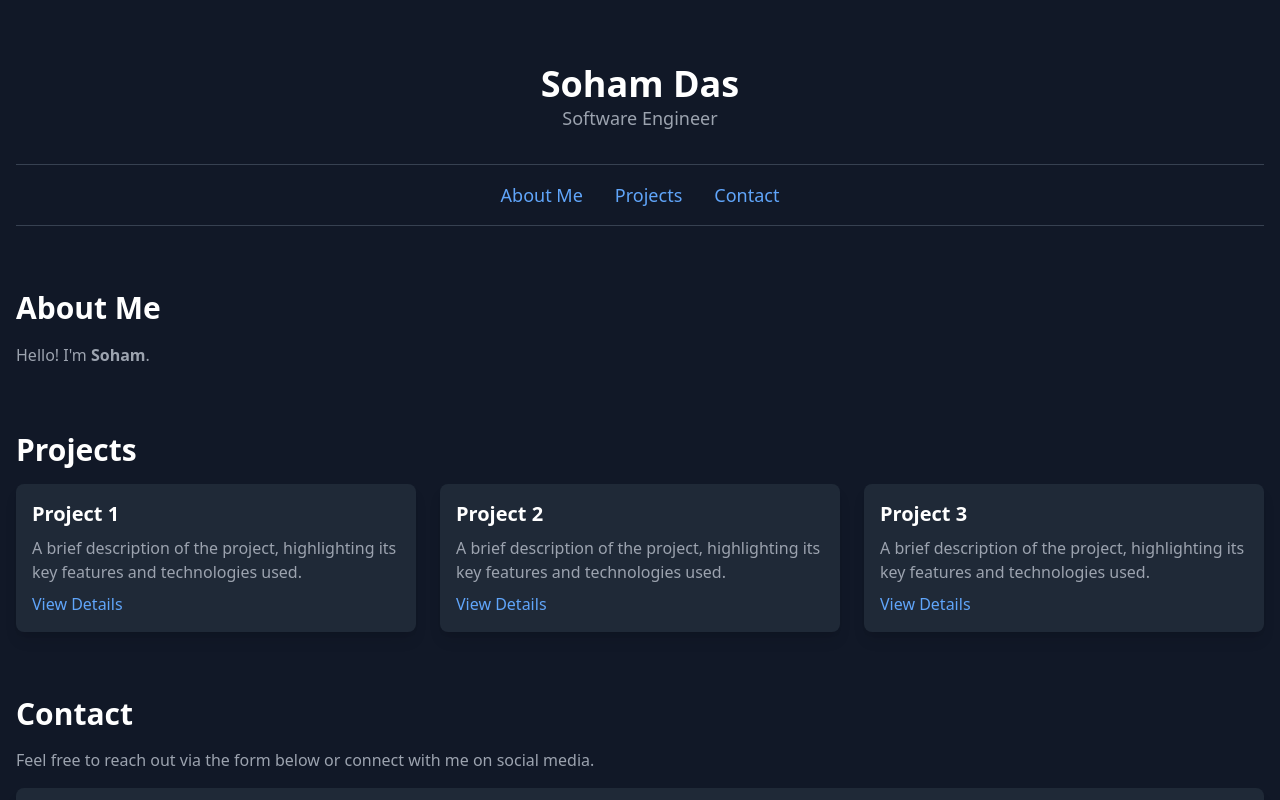
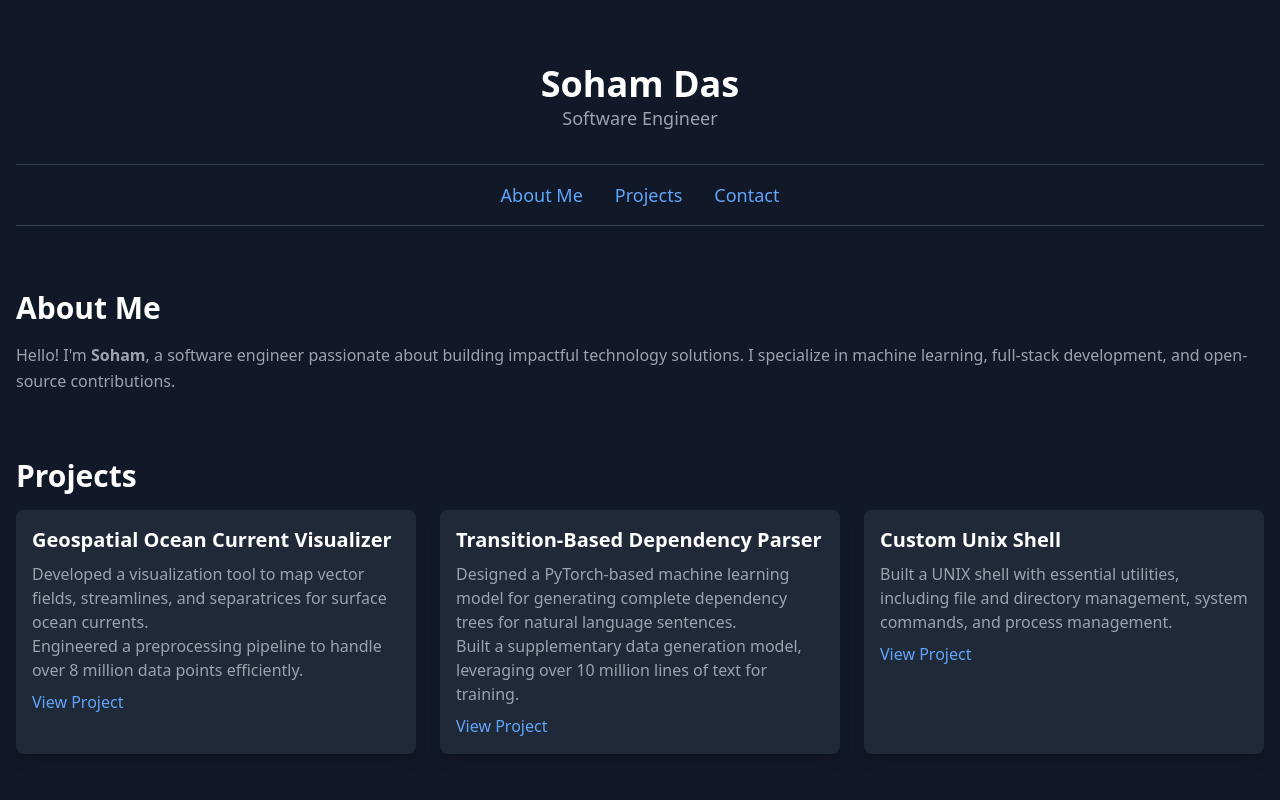
Before and after one commit to Sodas0/Sodas0.github.io, a plain HTML site: page index.html in a window 1280 px wide. Shown: the top 800 px of the page. Drawn offline with nearby package versions, Linux system fonts and the light colour scheme.

Commit message:
updated projects section

```diff
--- a/index.html
+++ b/index.html
@@ -39,7 +39,8 @@
         <section id="about" class="py-8 fade-in">
             <h2 class="text-3xl font-semibold mb-4 text-white">About Me</h2>
             <p class="text-gray-400 leading-relaxed">
-                Hello! I'm <strong>Soham</strong>.
+                Hello! I'm <strong>Soham</strong>, a software engineer passionate about building impactful technology solutions.
+                I specialize in machine learning, full-stack development, and open-source contributions.
             </p>
         </section>
 
@@ -47,22 +48,27 @@
         <section id="projects" class="py-8 fade-in">
             <h2 class="text-3xl font-semibold mb-4 text-white">Projects</h2>
             <div class="grid grid-cols-1 md:grid-cols-2 lg:grid-cols-3 gap-6">
-                <!-- Project Card -->
+                <!-- Geospatial Ocean Current Visualizer -->
                 <div class="bg-gray-800 shadow-lg rounded-lg p-4">
-                    <h3 class="text-xl font-semibold mb-2 text-white">Project 1</h3>
-                    <p class="text-gray-400">A brief description of the project, highlighting its key features and technologies used.</p>
-                    <a href="#" class="text-blue-400 hover:underline mt-2 inline-block">View Details</a>
+                    <h3 class="text-xl font-semibold mb-2 text-white">Geospatial Ocean Current Visualizer</h3>
+                    <p class="text-gray-400">Developed a visualization tool to map vector fields, streamlines, and separatrices for surface ocean currents.</p>
+                    <p class="text-gray-400">Engineered a preprocessing pipeline to handle over 8 million data points efficiently.</p>
+                    <a href="#" class="text-blue-400 hover:underline mt-2 inline-block">View Project</a>
                 </div>
-                <!-- Repeat Project Cards -->
+
+                <!-- Transition-Based Dependency Parser -->
                 <div class="bg-gray-800 shadow-lg rounded-lg p-4">
-                    <h3 class="text-xl font-semibold mb-2 text-white">Project 2</h3>
-                    <p class="text-gray-400">A brief description of the project, highlighting its key features and technologies used.</p>
-                    <a href="#" class="text-blue-400 hover:underline mt-2 inline-block">View Details</a>
+                    <h3 class="text-xl font-semibold mb-2 text-white">Transition-Based Dependency Parser</h3>
+                    <p class="text-gray-400">Designed a PyTorch-based machine learning model for generating complete dependency trees for natural language sentences.</p>
+                    <p class="text-gray-400">Built a supplementary data generation model, leveraging over 10 million lines of text for training.</p>
+                    <a href="#" class="text-blue-400 hover:underline mt-2 inline-block">View Project</a>
                 </div>
+
+                <!-- Custom Unix Shell -->
                 <div class="bg-gray-800 shadow-lg rounded-lg p-4">
-                    <h3 class="text-xl font-semibold mb-2 text-white">Project 3</h3>
-                    <p class="text-gray-400">A brief description of the project, highlighting its key features and technologies used.</p>
-                    <a href="#" class="text-blue-400 hover:underline mt-2 inline-block">View Details</a>
+                    <h3 class="text-xl font-semibold mb-2 text-white">Custom Unix Shell</h3>
+                    <p class="text-gray-400">Built a UNIX shell with essential utilities, including file and directory management, system commands, and process management.</p>
+                    <a href="#" class="text-blue-400 hover:underline mt-2 inline-block">View Project</a>
                 </div>
             </div>
         </section>
@@ -90,7 +96,7 @@
 
         <!-- Footer -->
         <footer class="text-center py-8 border-t border-gray-700 mt-8">
-            <p class="text-sm text-gray-400">&copy; 2025 Your Name. All rights reserved.</p>
+            <p class="text-sm text-gray-400">&copy; 2025 Soham Das. All rights reserved.</p>
         </footer>
     </div>
 </body>
```
